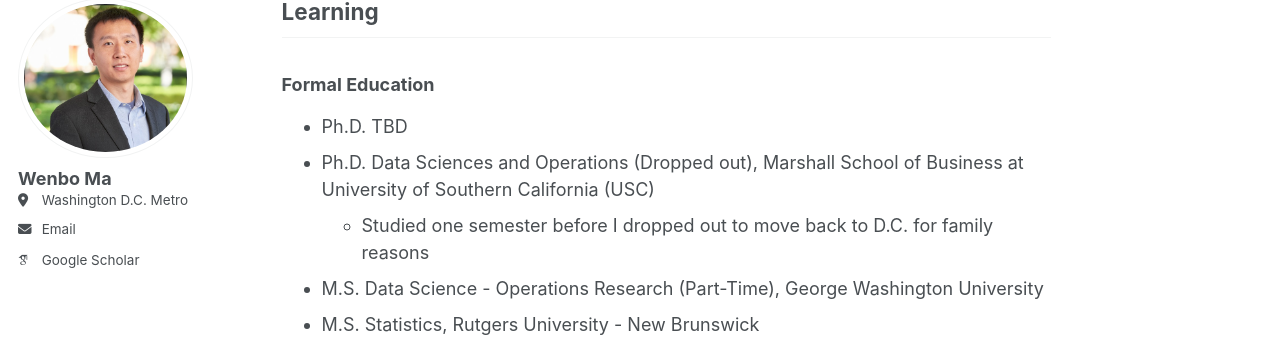
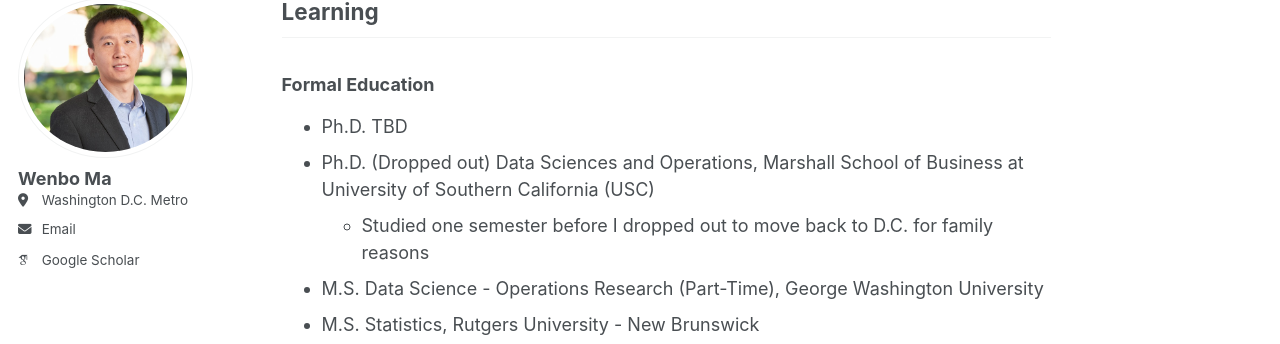
Before and after one commit to wenbo5565/wenbo5565.github.io, a Jekyll site: the page built from _pages/about.md, in a window 1280 px wide and 900 px high, scrolled down 2169 px. Shown: the part 108-452 px from the top of the window. Built offline with Jekyll 4.4.1, drawn with Linux system fonts in a browser that asks for light colours; some web fonts are replaced.

```diff
--- a/_pages/about.md
+++ b/_pages/about.md
@@ -66,7 +66,7 @@ Outside of work, I enjoy playing and watching sports — particularly tennis, ba
 
 ### Formal Education
 - Ph.D. TBD
-- Ph.D. Data Sciences and Operations (Dropped out), Marshall School of Business at University of Southern California (USC)
+- Ph.D. (Dropped out) Data Sciences and Operations, Marshall School of Business at University of Southern California (USC)
   - Studied one semester before I dropped out to move back to D.C. for family reasons
 - M.S. Data Science - Operations Research (Part-Time), George Washington University
 - M.S. Statistics, Rutgers University - New Brunswick
```
